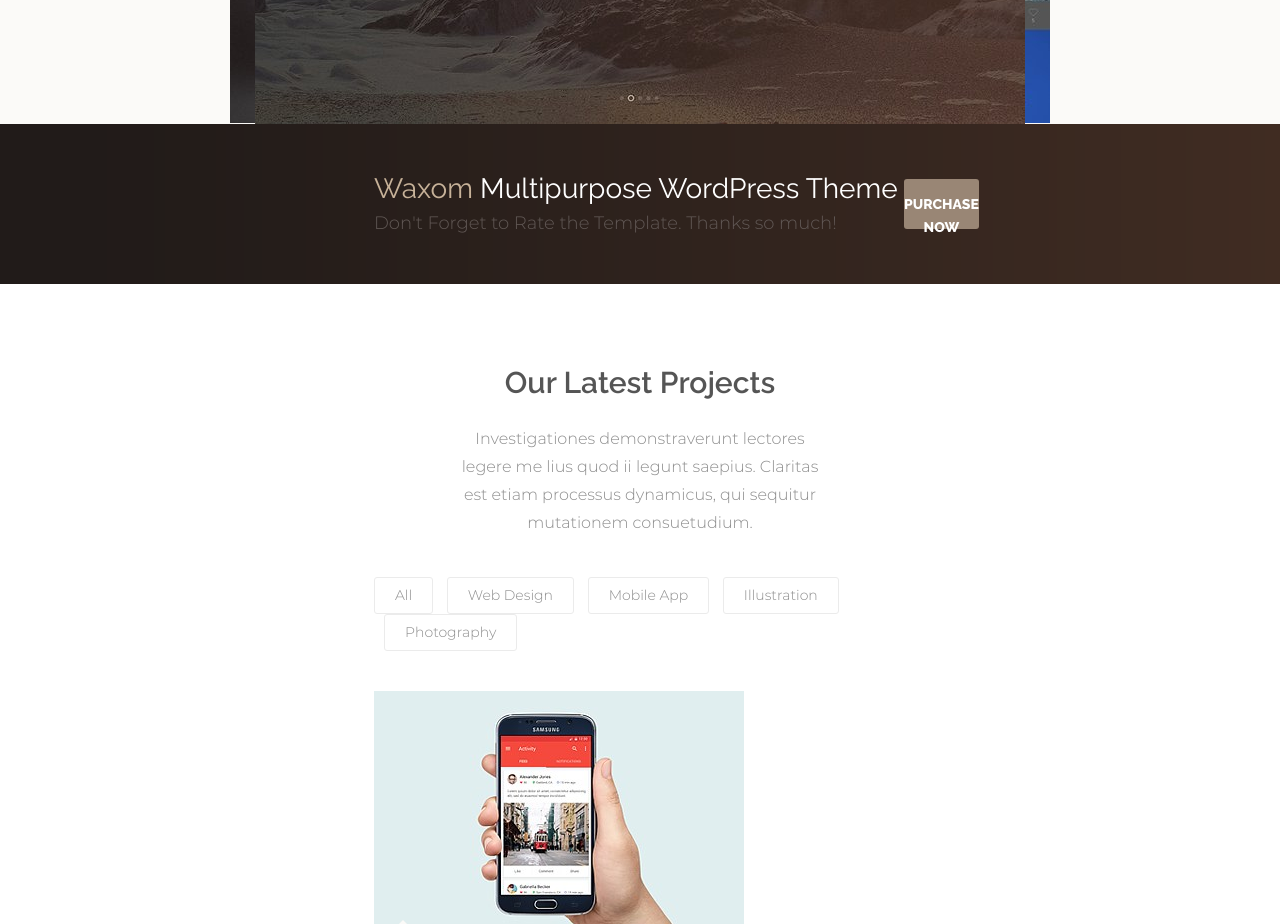
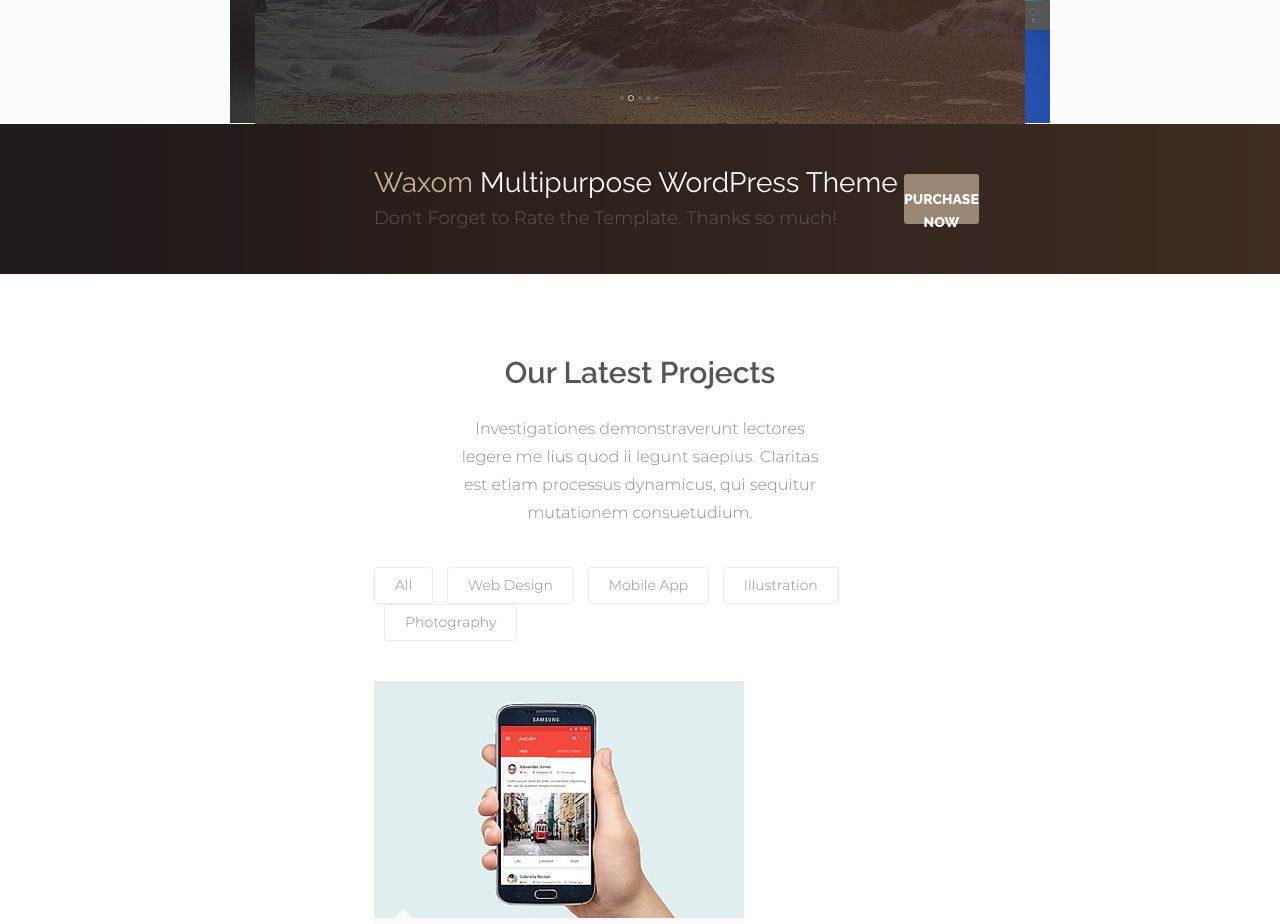
Before and after one commit to Archibald-rgb/Final-project, a plain HTML site: page index.html in a window 1280 px wide. Shown: the part 2800-3724 px from the top of the page. Drawn offline with Linux system fonts and the light colour scheme; files whose address does not match are found by name.

Commit message:
advertising block height bgcolor fixed

```diff
--- a/scss/bloks/_advertising.scss
+++ b/scss/bloks/_advertising.scss
@@ -2,6 +2,8 @@
     display: flex;
     justify-content: space-between;
     align-items: center;
+    height: 150px;
+    background-color: #211b19;
     background-image: url('../img/advertising_gradient.png');
     margin-bottom: 81px;
 
```
Also changed, not shown: css/style.css, 1 other file.
